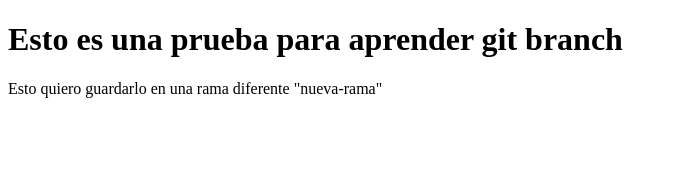
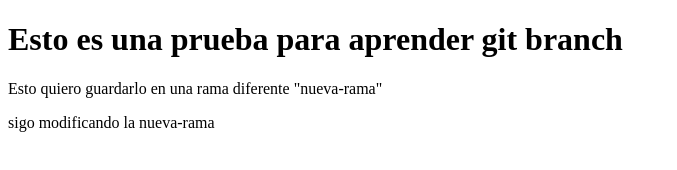
Before and after one commit to Silvana-Lima/prueba-git-branch, a plain HTML site: page index.html in a window 1280 px wide. Shown: the whole page, without its empty margins (0-677 px from the left). Drawn offline with Linux system fonts and the light colour scheme.

Commit message:
agrego span a nueva-rama

```diff
--- a/index.html
+++ b/index.html
@@ -10,5 +10,6 @@
     <h1>Esto es una prueba para aprender git branch</h1>
 
     <p>Esto quiero guardarlo en una rama diferente "nueva-rama"</p>
+    <span>sigo modificando la nueva-rama</span>
 </body>
 </html>
```
